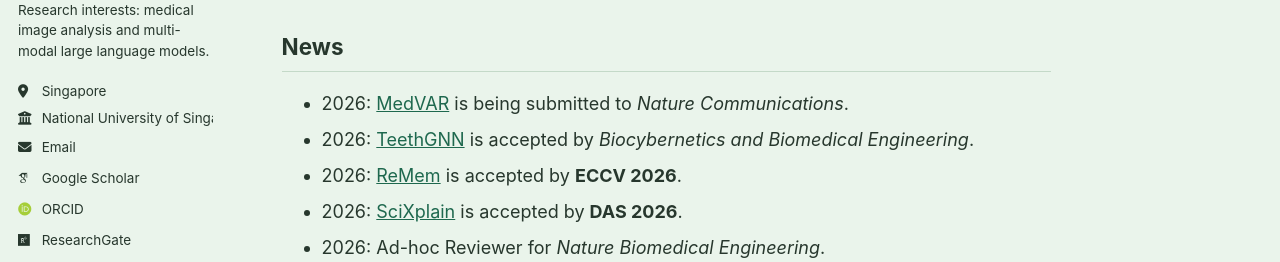
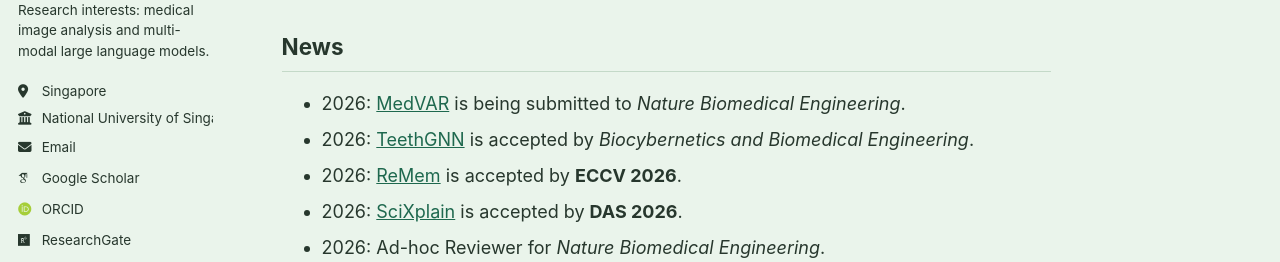
Before and after one commit to hezhicheng2002/hezhicheng2002.github.io, a Jekyll site: the page built from _pages/about.md, in a window 1280 px wide and 900 px high. Shown: the part 454-716 px from the top of the window. Built offline with Jekyll 4.4.1, drawn with Linux system fonts in a browser that asks for light colours; some web fonts are replaced.

Commit message:
Update MedVAR submission target to NBME

```diff
--- a/_pages/about.md
+++ b/_pages/about.md
@@ -14,7 +14,7 @@
 
 News
 ------
-- 2026: [MedVAR](https://arxiv.org/abs/2602.14512) is being submitted to <em>Nature Communications</em>.
+- 2026: [MedVAR](https://arxiv.org/abs/2602.14512) is being submitted to <em>Nature Biomedical Engineering</em>.
 - 2026: [TeethGNN](https://arxiv.org/abs/2609.09801) is accepted by <em>Biocybernetics and Biomedical Engineering</em>.
 - 2026: [ReMem](https://arxiv.org/abs/2607.24794) is accepted by <strong>ECCV 2026</strong>.
 - 2026: [SciXplain](https://doi.org/10.1007/978-3-032-36207-0_28) is accepted by <strong>DAS 2026</strong>.
```
